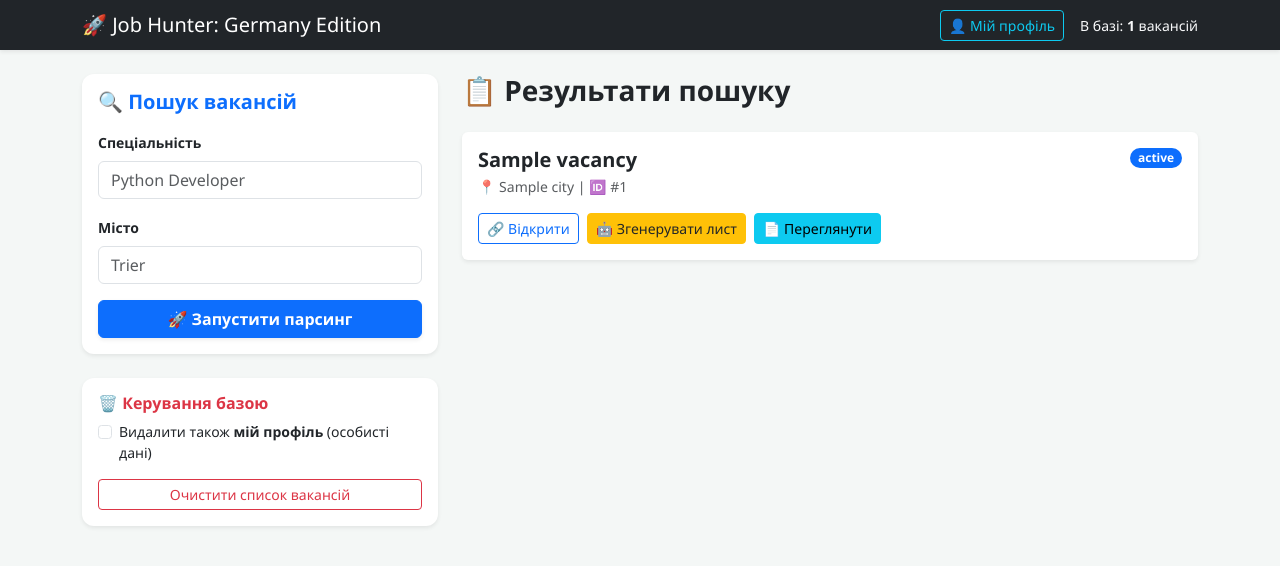
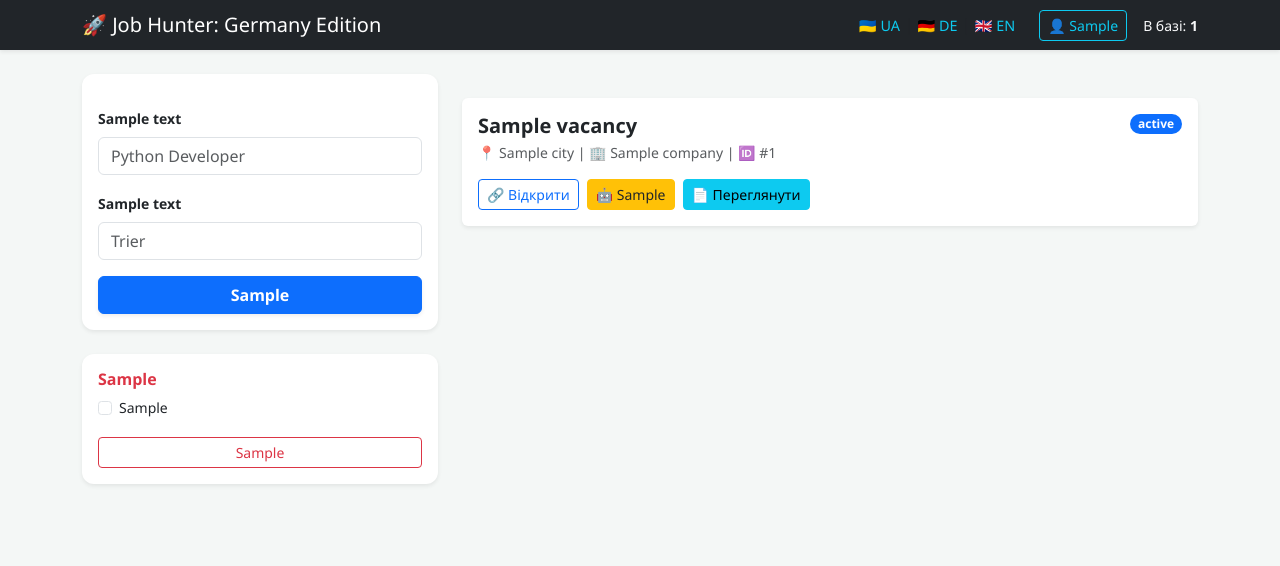
Before and after one commit to Oleksii-sid/job-hunter-germany-edition, a FastAPI app: template templates/index.html in a window 1280 px wide. Shown: the top 566 px of the page. Run offline with FastAPI, Linux system fonts and the light colour scheme; the template is opened without the code that fills it: most values are stand-ins (such as "Sample title", 1, 10 or a date in 2020).

Commit message:
feat: expand localization engine to triple-language setup (UA, DE, EN)

```diff
--- a/templates/index.html
+++ b/templates/index.html
@@ -1,5 +1,5 @@
 <!DOCTYPE html>
-<html lang="de">
+<html lang="{{ current_lang }}">
 <head>
     <meta charset="UTF-8">
     <meta name="viewport" content="width=device-width, initial-scale=1.0">
@@ -11,6 +11,8 @@
         .vacancy-card:hover { transform: translateY(-5px); box-shadow: 0 10px 20px rgba(0,0,0,0.1); }
         pre { background: #f8f9fa; padding: 15px; border-radius: 8px; border: 1px solid #e9ecef; white-space: pre-wrap; font-size: 0.85rem; }
         .sidebar-card { border-radius: 12px; border: none; }
+        .lang-link { text-decoration: none; font-size: 0.9rem; }
+        .lang-link.active { font-weight: bold; text-decoration: underline; }
     </style>
 </head>
 <body>
@@ -19,8 +21,16 @@
     <div class="container">
         <span class="navbar-brand mb-0 h1">🚀 Job Hunter: Germany Edition</span>
         <div class="d-flex align-items-center">
-            <a href="/profile" class="btn btn-outline-info btn-sm me-3">👤 Мій профіль</a>
-            <span class="text-light small">В базі: <b>{{ vacancies|length }}</b> вакансій</span>
+            <!-- Перемикач мов -->
+            <div class="me-4 text-light">
+                <a href="/?lang=uk" class="text-info lang-link {% if current_lang == 'uk' %}active{% endif %}">🇺🇦 UA</a>
+                <span class="text-muted">|</span>
+                <a href="/?lang=de" class="text-info lang-link {% if current_lang == 'de' %}active{% endif %}">🇩🇪 DE</a>
+                <span class="text-muted">|</span>
+                <a href="/?lang=en" class="text-info lang-link {% if current_lang == 'en' %}active{% endif %}">🇬🇧 EN</a>
+            </div>
+            <a href="/profile?lang={{ current_lang }}" class="btn btn-outline-info btn-sm me-3">👤 {{ texts.profile_tab }}</a>
+            <span class="text-light small">В базі: <b>{{ vacancies|length }}</b></span>
         </div>
     </div>
 </nav>
@@ -32,24 +42,24 @@
             <!-- 🔍 Пошук -->
             <div class="card shadow-sm mb-4 sidebar-card">
                 <div class="card-body">
-                    <h5 class="card-title mb-3 text-primary fw-bold">🔍 Пошук вакансій</h5>
+                    <h5 class="card-title mb-3 text-primary fw-bold">{{ texts.search_title }}</h5>
                     <form id="searchForm">
                         <div class="mb-3">
-                            <label class="form-label small fw-bold">Спеціальність</label>
+                            <label class="form-label small fw-bold">{{ texts.keyword_label }}</label>
                             <input type="text" id="keyword" class="form-control" placeholder="Python Developer" required>
                         </div>
                         <div class="mb-3">
-                            <label class="form-label small fw-bold">Місто</label>
+                            <label class="form-label small fw-bold">{{ texts.city_label }}</label>
                             <input type="text" id="city" class="form-control" placeholder="Trier" required>
                         </div>
                         <button type="submit" id="searchBtn" class="btn btn-primary w-100 fw-bold shadow-sm">
-                            🚀 Запустити парсинг
+                            {{ texts.btn_search }}
                         </button>
                     </form>
 
                     <div id="timerContainer" class="mt-4 d-none">
                         <div class="d-flex justify-content-between mb-1">
-                            <span class="small">⏳ Шукаємо на StepStone/Indeed...</span>
+                            <span class="small">⏳ StepStone/Arbeitsagentur...</span>
                             <span class="small fw-bold"><span id="seconds">45</span> сек.</span>
                         </div>
                         <div class="progress" style="height: 8px;">
@@ -59,19 +69,19 @@
                 </div>
             </div>
 
-            <!-- 🗑️ Очищення бази (НОВА ФОРМА) -->
+            <!-- 🗑️ Керування базою (ВИПРАВЛЕНО НА ЗМІННУ JINJA2) -->
             <div class="card shadow-sm sidebar-card border-warning">
                 <div class="card-body">
-                    <h6 class="fw-bold text-danger">🗑️ Керування базою</h6>
-                    <form action="/clear" method="post">
+                    <h6 class="fw-bold text-danger">{{ texts.db_management }}</h6>
+                    <form action="/clear?lang={{ current_lang }}" method="post">
                         <div class="form-check mb-3 small">
                             <input class="form-check-input" type="checkbox" name="delete_user" id="delUser">
                             <label class="form-check-label" for="delUser">
-                                Видалити також <b>мій профіль</b> (особисті дані)
+                                {{ texts.chk_delete_user }}
                             </label>
                         </div>
                         <button type="submit" class="btn btn-sm btn-outline-danger w-100">
-                            Очистити список вакансій
+                            {{ texts.btn_clear }}
                         </button>
                     </form>
                 </div>
@@ -80,7 +90,8 @@
 
         <!-- Права колонка -->
         <div class="col-lg-8">
-            <h3 class="mb-4 fw-bold text-dark">📋 Результати пошуку</h3>
+            <!-- ВИПРАВЛЕНО НА ЗМІННУ JINJA2 -->
+            <h3 class="mb-4 fw-bold text-dark">{{ texts.search_results }}</h3>
             {% if vacancies|length > 0 %}
                 {% for v in vacancies %}
                 <div class="card vacancy-card mb-3 shadow-sm border-0">
@@ -88,13 +99,13 @@
                         <div class="d-flex justify-content-between align-items-start">
                             <div>
                                 <h5 class="card-title text-dark fw-bold mb-1">{{ v.title }}</h5>
-                                <p class="text-muted small mb-0">📍 {{ v.city or 'Германия' }} | 🆔 #{{ v.id }}</p>
+                                <p class="text-muted small mb-0">📍 {{ v.city or 'Germany' }} | 🏢 {{ v.company or 'Company' }} | 🆔 #{{ v.id }}</p>
                             </div>
                             <span class="badge bg-primary rounded-pill">{{ v.status }}</span>
                         </div>
                         <div class="mt-3 d-flex flex-wrap gap-2">
                             <a href="{{ v.url }}" target="_blank" class="btn btn-sm btn-outline-primary">🔗 Відкрити</a>
-                            <button class="btn btn-sm btn-warning text-dark" onclick="generateLetter({{ v.id }})">🤖 Згенерувати лист</button>
+                            <button class="btn btn-sm btn-warning text-dark" onclick="generateLetter(event, {{ v.id }})">🤖 {{ texts.generate_letter }}</button>
                             <button class="btn btn-sm btn-info" type="button" data-bs-toggle="collapse" data-bs-target="#letter{{ v.id }}">📄 Переглянути</button>
                         </div>
                         <div class="collapse mt-3" id="letter{{ v.id }}">
@@ -108,16 +119,19 @@
                 {% endfor %}
             {% else %}
                 <div class="text-center py-5 bg-white rounded shadow-sm">
-                    <p class="text-muted mb-0">Поки що вакансій немає. Запустіть пошук зліва!</p>
+                    <p class="text-muted mb-0">{{ texts.no_vacancies }}</p>
                 </div>
             {% endif %}
         </div>
     </div>
 </div>
 
-<script src="https://cdn.jsdelivr.net"></script>
+<!-- ВИПРАВЛЕНО ПІДКЛЮЧЕННЯ BOOTSTRAP JS -->
+<script src="https://jsdelivr.net"></script>
 <script>
-// Пошук (без змін)
+const currentLang = "{{ current_lang }}";
+
+// Пошук вакансій
 document.getElementById('searchForm').onsubmit = async function(e) {
     e.preventDefault();
     const btn = document.getElementById('searchBtn');
@@ -129,10 +143,10 @@
     params.append('keyword', document.getElementById('keyword').value);
     params.append('city', document.getElementById('city').value);
 
-    fetch('/start_search', { method: 'POST', body: params });
+    fetch(`/start_search?lang=${currentLang}`, { method: 'POST', body: params });
 
     btn.disabled = true;
-    btn.innerHTML = `<span class="spinner-border spinner-border-sm"></span> Шукаємо...`;
+    btn.innerHTML = `<span class="spinner-border spinner-border-sm"></span>...`;
     timer.classList.remove('d-none');
 
     let timeLeft = 45;
@@ -140,26 +154,34 @@
         timeLeft--;
         secondsSpan.innerText = timeLeft;
         bar.style.width = ((45 - timeLeft) / 45) * 100 + '%';
-        if (timeLeft <= 0) { clearInterval(interval); window.location.reload(); }
+        if (timeLeft <= 0) {
+            clearInterval(interval);
+            window.location.search = `?lang=${currentLang}`;
+        }
     }, 1000);
 };
 
-// Генерація листа (без змін)
-async function generateLetter(vacancyId) {
+// Генерація листа
+async function generateLetter(event, vacancyId) {
     const btn = event.target;
     btn.disabled = true;
-    btn.innerText = "🤖 Генеруємо...";
+    const originalText = btn.innerText;
+    btn.innerText = "...";
+
     try {
         const response = await fetch(`/generate/${vacancyId}`, { method: "POST" });
         if (!response.ok) throw new Error();
         const data = await response.json();
         document.getElementById(`letter-text-${vacancyId}`).innerText = data.cover_letter;
-        const collapse = new bootstrap.Collapse(document.getElementById(`letter${vacancyId}`), { show: true });
+
+        const targetCollapse = document.getElementById(`letter${vacancyId}`);
+        const bsCollapse = new bootstrap.Collapse(targetCollapse, { toggle: false });
+        bsCollapse.show();
     } catch (e) {
         alert("❌ Помилка при зверненні до ШІ");
     } finally {
         btn.disabled = false;
-        btn.innerText = "🤖 Згенерувати лист";
+        btn.innerText = originalText;
     }
 }
 </script>
```
Also changed, not shown: locales.py (added, +48 -0 lines).
